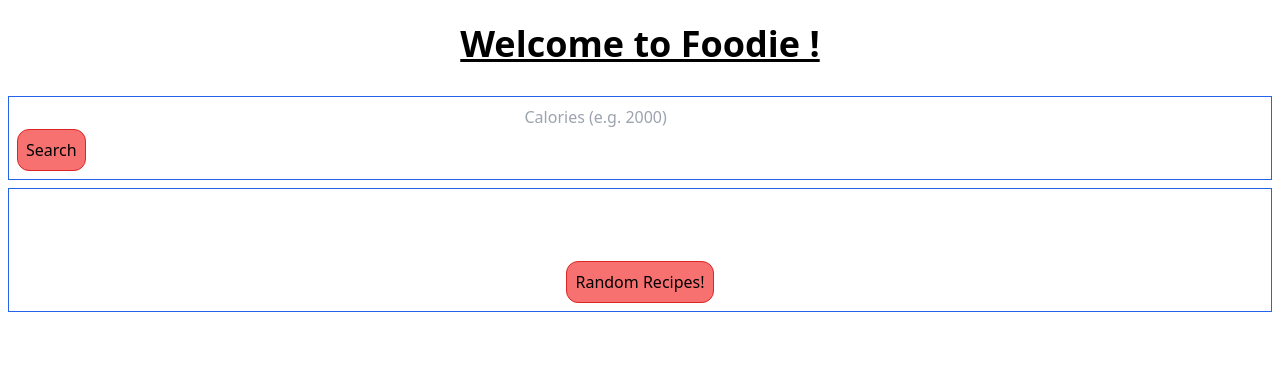
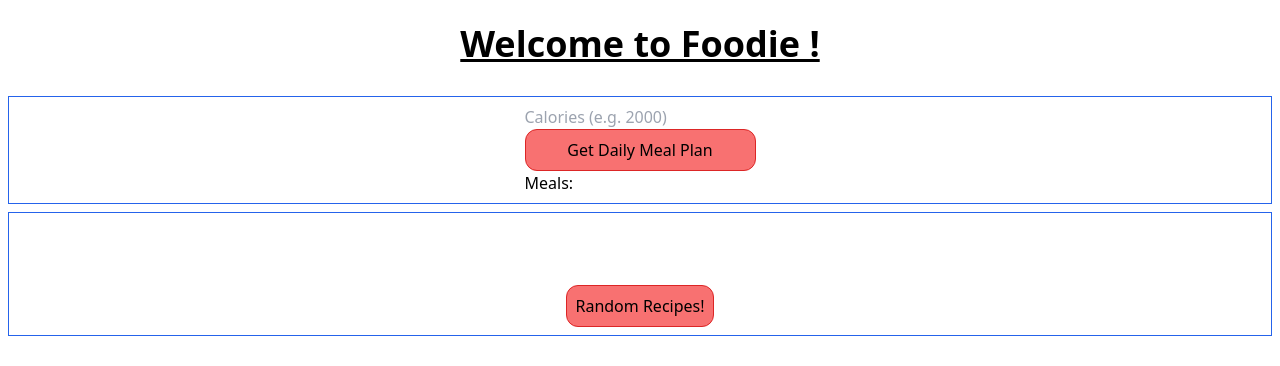
Before and after one commit to Esun94/Recipe_app, a React (Vite) app: page / in a window 1280 px wide. Shown: the top 366 px of the page. Built offline with nearby package versions, Linux system fonts and the light colour scheme.

Commit message:
rendered mealData to mealPrep section onClick

```diff
--- /dev/null
+++ b/src/components/MealPrep.jsx
@@ -0,0 +1,64 @@
+import React, { useState } from 'react';
+
+function MealPrep() {
+  const [mealData, setMealData] = useState([]);
+  const [calories, setCalories] = useState(2000);
+
+  function handleChange(event) {
+    setCalories(event.target.value);
+  }
+
+  // GET meal prep
+  const getMealData = async () => {
+    const api = await fetch(
+      `https://api.spoonacular.com/mealplanner/generate?apiKey=${import.meta.env.VITE_API_KEY}&timeFrame=day&targetCalories=${calories}`
+    );
+    const data = await api.json();
+    setMealData(data.meals, data.nutrients);
+    console.log(data)
+
+  }
+
+
+  // const nutrients = mealData.nutrients
+  // const meals = mealData.meals
+
+  return (
+    <div className='border border-blue-600 m-2 p-2 grid justify-center items-center'>
+
+      <div className=''>
+        <input
+          type='number'
+          placeholder='Calories (e.g. 2000)'
+          onChange={handleChange}
+        />
+      </div>
+
+
+      <button className='border border-red-600 p-2 bg-red-400 rounded-xl max-w-lg' onClick={getMealData}> Get Daily Meal Plan </button>
+
+
+      <ol >
+        Meals:
+        {mealData.map((meals, nutrients) => {
+          return (
+            <div key={meals.id}>
+              <li >
+                {/* {nutrients.protein} */}
+                {meals.title}
+              </li>
+
+            </div>
+          )
+
+        })}
+        {/* <li>{nutrients.calories}</li> */}
+      </ol>
+
+    </div>
+
+
+  )
+}
+
+export default MealPrep
--- a/src/components/Search.jsx
+++ /dev/null
@@ -1,44 +0,0 @@
-import React, { useState } from 'react';
-
-function Search() {
-  const [mealData, setMealData] = useState();
-  const [calories, setCalories] = useState(2000);
-
-  function handleChange(event) {
-    setCalories(event.target.value);
-  }
-
-  const getMealData = async () => {
-    const api = await fetch(
-      `https://api.spoonacular.com/mealplanner/generate?apiKey=${import.meta.env.VITE_API_KEY}&timeFrame=day&targetCalories=${calories}`
-    );
-    const data = await api.json();
-    setMealData(data);
-    console.log(data)
-
-  }
-
-  return (
-    <div className='border border-blue-600 m-2 p-2'>
-      <div className='flex justify-center'>
-        <input
-          type='number'
-          placeholder='Calories (e.g. 2000)'
-         onChange={handleChange}
-        />
-      </div>
-      <button
-      className='border border-red-600 p-2 bg-red-400 rounded-xl'
-      onClick={getMealData}
-      >
-        Search
-      </button>
-
-
-    </div>
-
-
-  )
-}
-
-export default Search
--- a/src/pages/Home.jsx
+++ b/src/pages/Home.jsx
@@ -1,13 +1,12 @@
 import React from 'react';
+import MealPrep from '../components/MealPrep';
 import Random from '../components/Random';
-import Search from '../components/Search';
 // import Vegetarian from '../components/Vegetarian';
-import Popular from '../components/Search';
 
 function Home() {
     return (
         <div>
-            <Search />
+            <MealPrep />
             <Random />
             {/* <Vegetarian /> */}
         </div>
```
Also changed, not shown: src/components/Random.jsx (+0 -13 lines).
